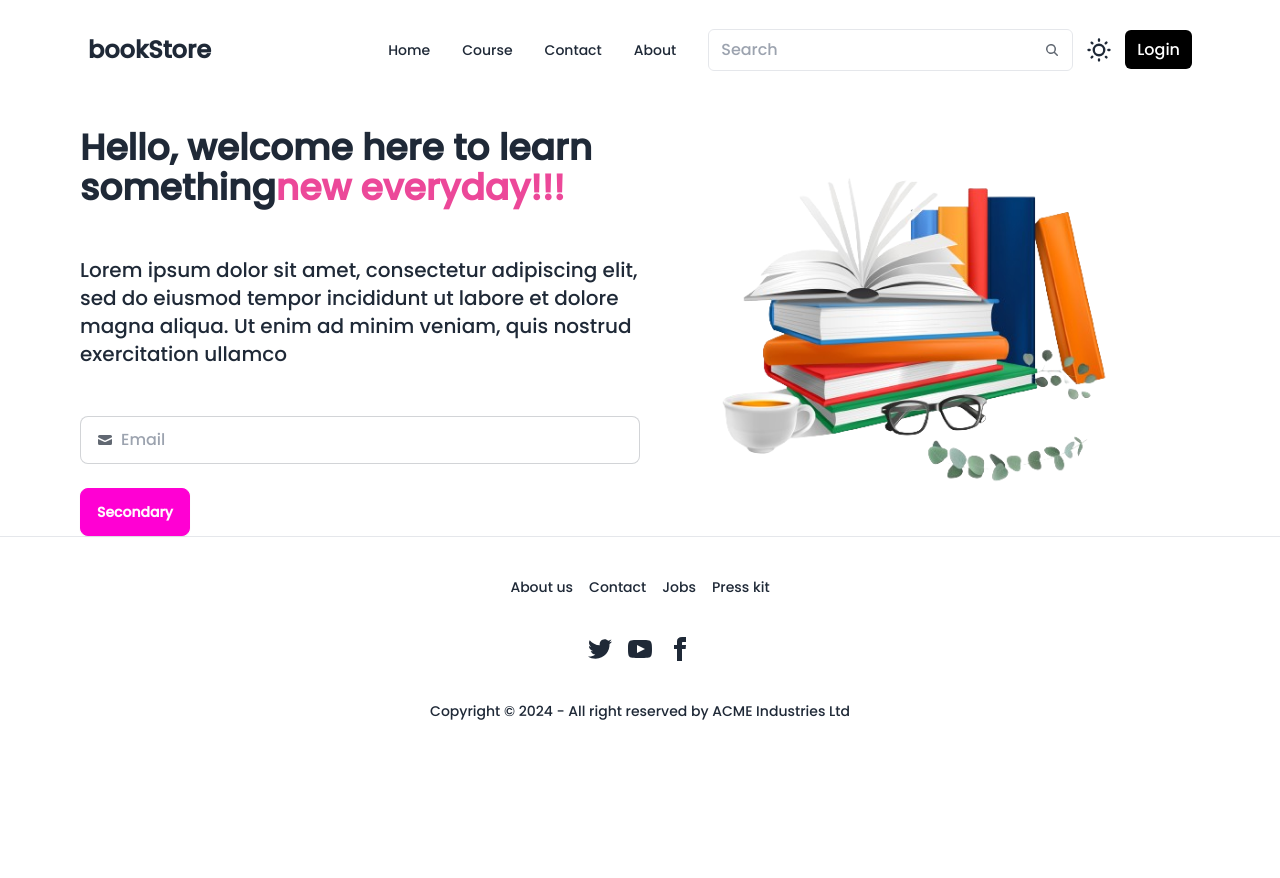
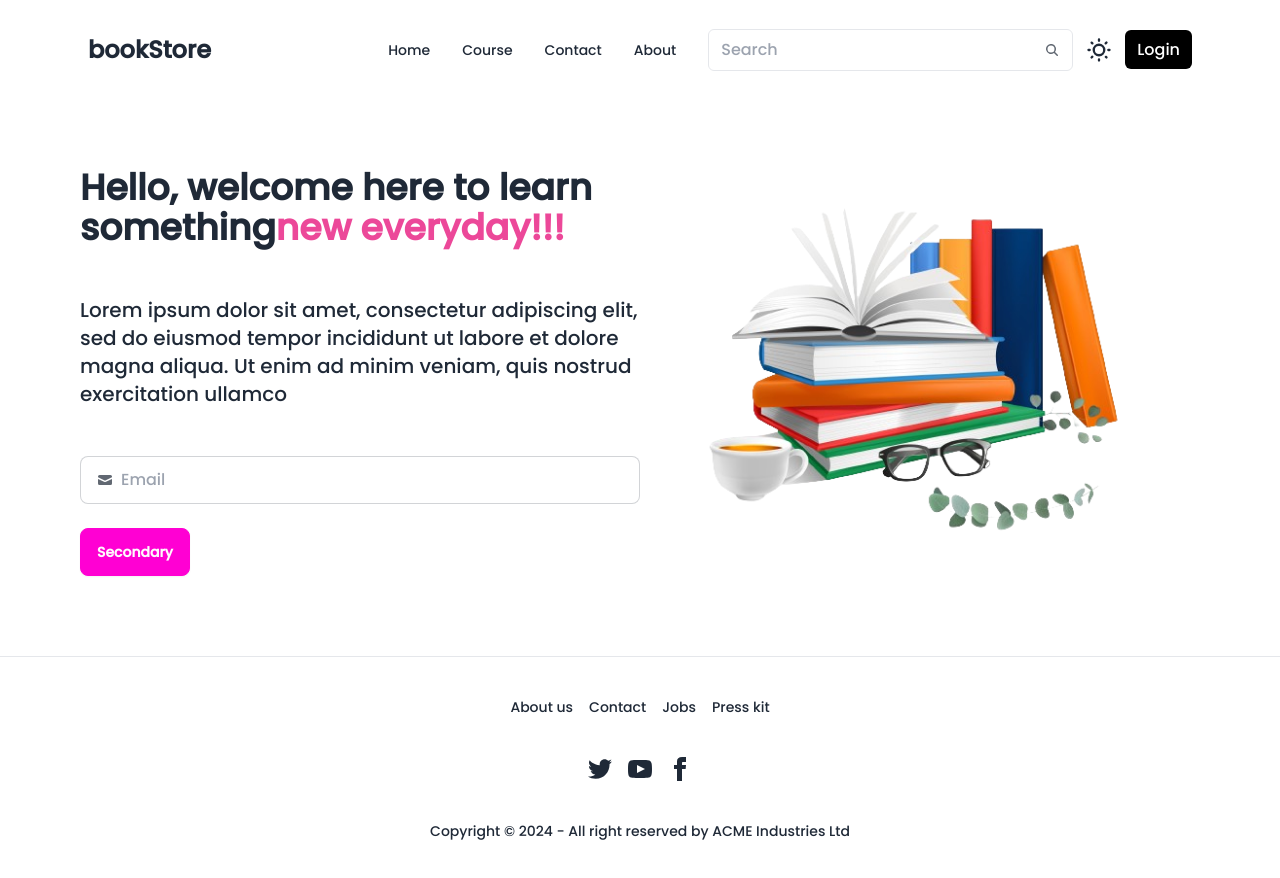
Before and after one commit to theEdgeBreaker/bookstore-mern, a React (Vite) app in the folder Frontend/: page / in a window 1280 px wide. Shown: the top 878 px of the page. Before the commit the page ends 800 px from the top, so only its background shows below. Built offline with nearby package versions, Linux system fonts and the light colour scheme.

Commit message:
update Banner.jsx UI

```diff
--- a/Frontend/src/components/Banner.jsx
+++ b/Frontend/src/components/Banner.jsx
@@ -2,9 +2,9 @@ import banner from "../../public/Banner.png";
 
 const Banner = () => {
   return (
-    <div className=" max-w-screen-2xl container mx-auto md:px-20 px-4 flex flex-col md:flex-row ">
+    <div className=" max-w-screen-2xl container mx-auto md:px-20 px-4 flex flex-col md:flex-row mt-10 mb-20">
       {/* left part */}
-      <div className=" w-full md:w-1/2 mt-12 md:mt-32  order-2 md:order-1">
+      <div className=" w-full md:w-1/2 mt-12 md:mt-32   order-2 md:order-1">
         <div className="space-y-12">
           <h1 className="text-4xl font-bold">
             Hello, welcome here to learn something
@@ -38,7 +38,7 @@ const Banner = () => {
         className=" w-full md:w-1/2 mt-12 md:mt-32   flex items-center justify-center
       order-1 md:order-2"
       >
-        <img src={banner} alt="books-img" className=" w-3/4 " />
+        <img src={banner} alt="books-img" className=" w-4/5 " />
       </div>
     </div>
   );
```
